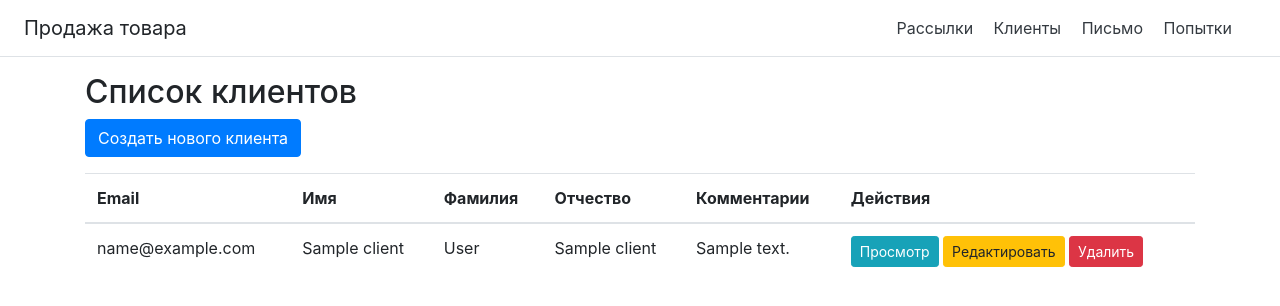
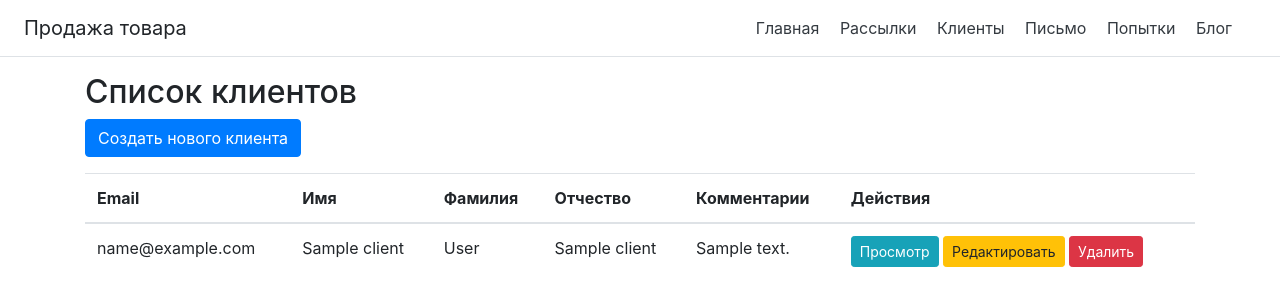
Before and after one commit to DarkhanDaurenov/django_course_work, a Django app: template mail_server/templates/mail_server/client_list.html in a window 1280 px wide. Shown: the top 306 px of the page. Run offline with Django 5.2, Linux system fonts and the light colour scheme; the template is opened without the code that fills it: most values are stand-ins (such as "Sample title", 1, 10 or a date in 2020); some libraries are stand-ins or nearby versions.

Commit message:
add mail_server/templates/mail_server/base.html

```diff
--- a/mail_server/templates/mail_server/base.html
+++ b/mail_server/templates/mail_server/base.html
@@ -11,11 +11,12 @@
     <div class="d-flex flex-column flex-md-row align-items-center p-3 px-md-4 mb-3 bg-white border-bottom box-shadow">
     <h5 class="my-0 mr-md-auto font-weight-normal">Продажа товара</h5>
     <nav class="my-2 my-md-0 mr-md-3">
+        <a class="p-2 text-dark" href="{% url 'mail_server:home' %}">Главная</a>
         <a class="p-2 text-dark" href="{% url 'mail_server:distribution_list' %}">Рассылки</a>
         <a class="p-2 text-dark" href="{% url 'mail_server:client_list' %}">Клиенты</a>
         <a class="p-2 text-dark" href="{% url 'mail_server:letter_list' %}">Письмо</a>
         <a class="p-2 text-dark" href="{% url 'mail_server:try_letter_list' %}">Попытки</a>
-        </nav>
+        <a class="p-2 text-dark" href="{% url 'blog:post_list' %}">Блог</a>
 </div>
     <div class="container">
         {% block content %}
```
Lines whose indentation alone changed are shown as unchanged.
